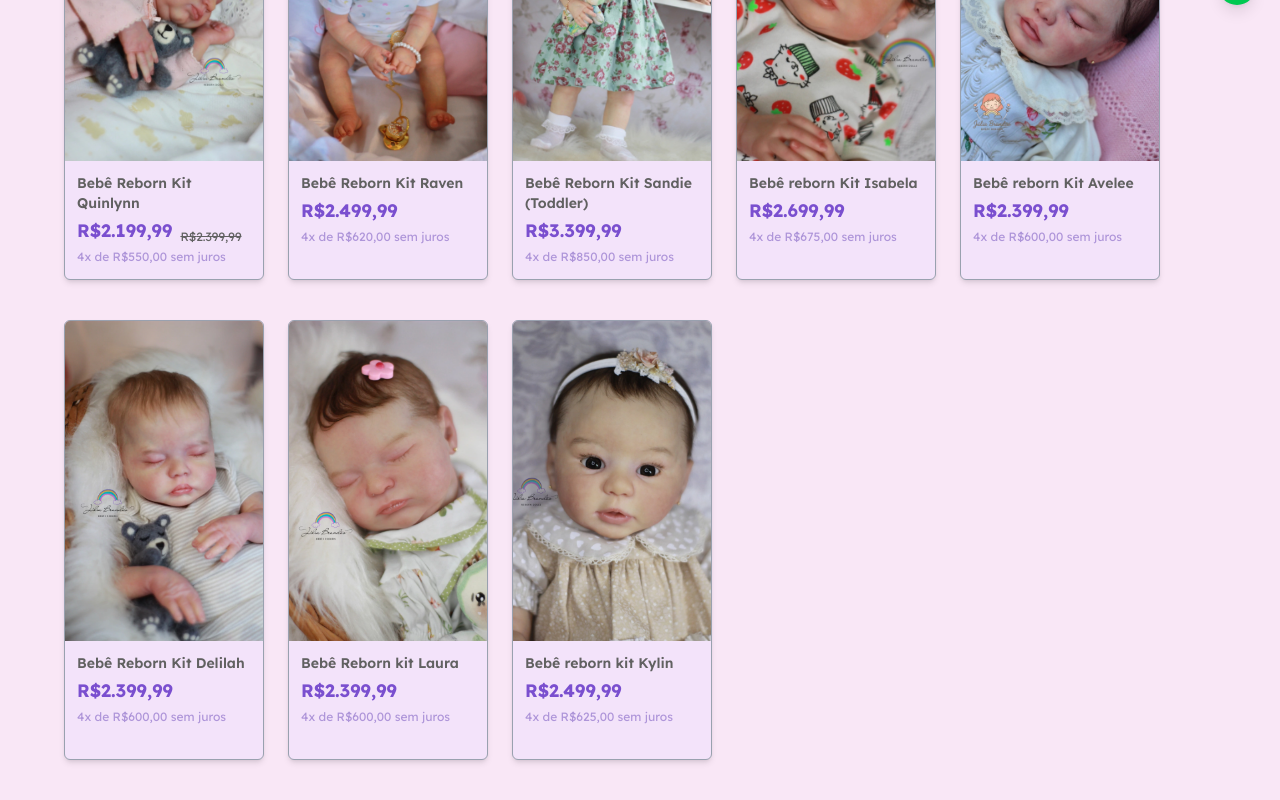
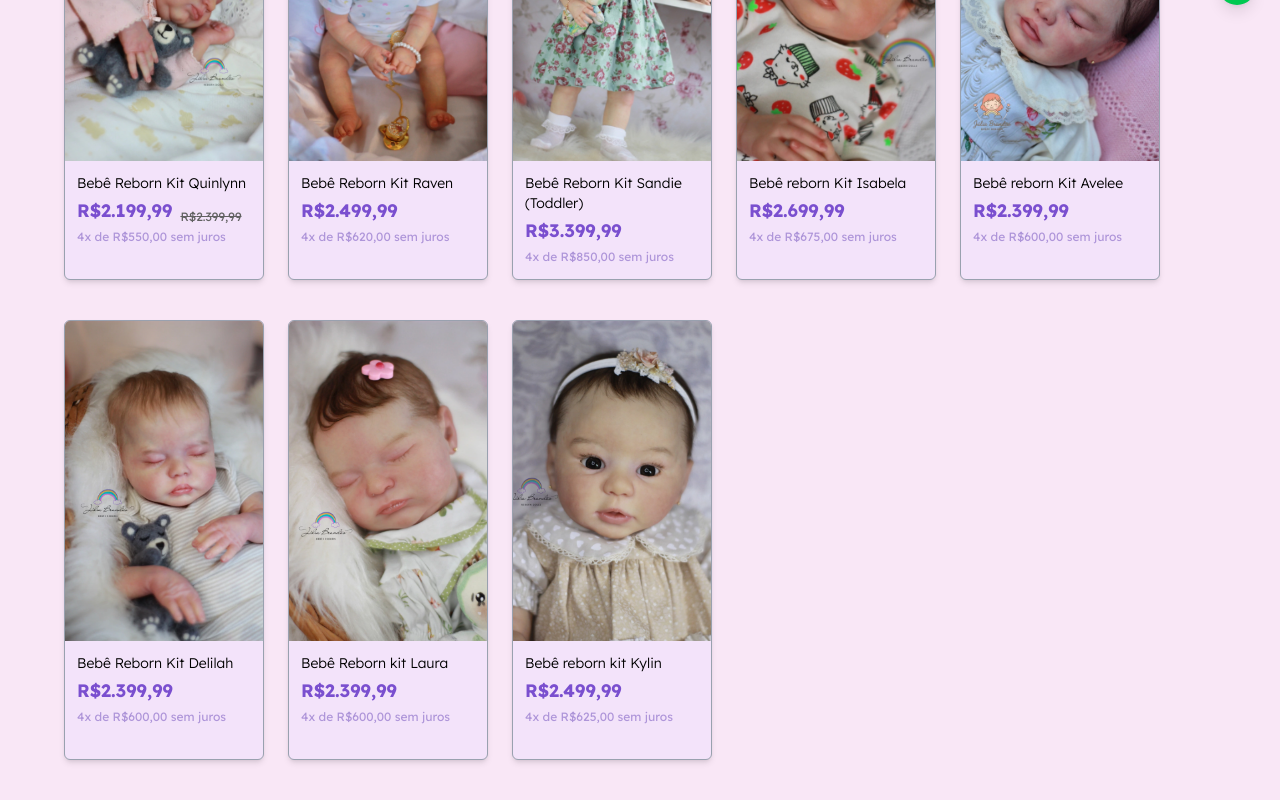
Before and after one commit to brandaorichard/atelie-juliabrandao, a React (Vite) app: page / in a window 1280 px wide. Shown: the part 771-1571 px from the top of the page. Built offline with nearby package versions, Linux system fonts and the light colour scheme.

Commit message:
style: update font weight and color for baby name in RebornCardsSection

```diff
--- a/src/components/RebornCardsSection.jsx
+++ b/src/components/RebornCardsSection.jsx
@@ -59,7 +59,7 @@ export default function RebornCardsSection() {
                 )}
               </div>
               <div className="p-3 flex flex-col flex-1">
-                <span className="text-xs md:text-sm font-semibold text-[#616161] mb-1">{baby.name}</span>
+                <span className="text-xs md:text-sm font-light text-black mb-1">{baby.name}</span>
                 <div className="flex items-end gap-2 mb-1">
                   <span className="text-base md:text-lg font-bold text-[#7a4fcf]">
                     R${baby.price.toLocaleString("pt-BR", { minimumFractionDigits: 2 })}
```
